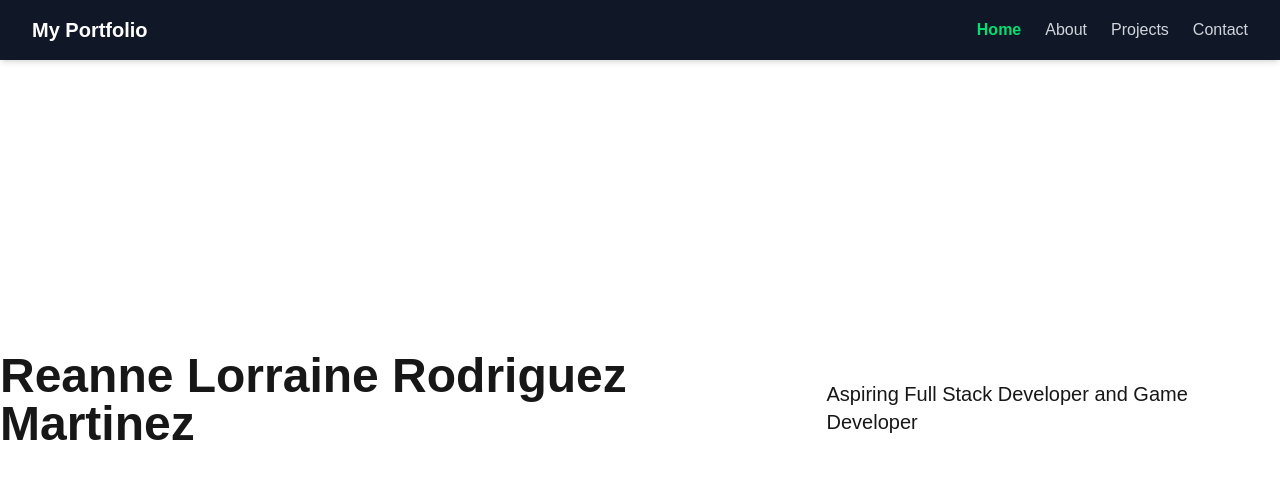
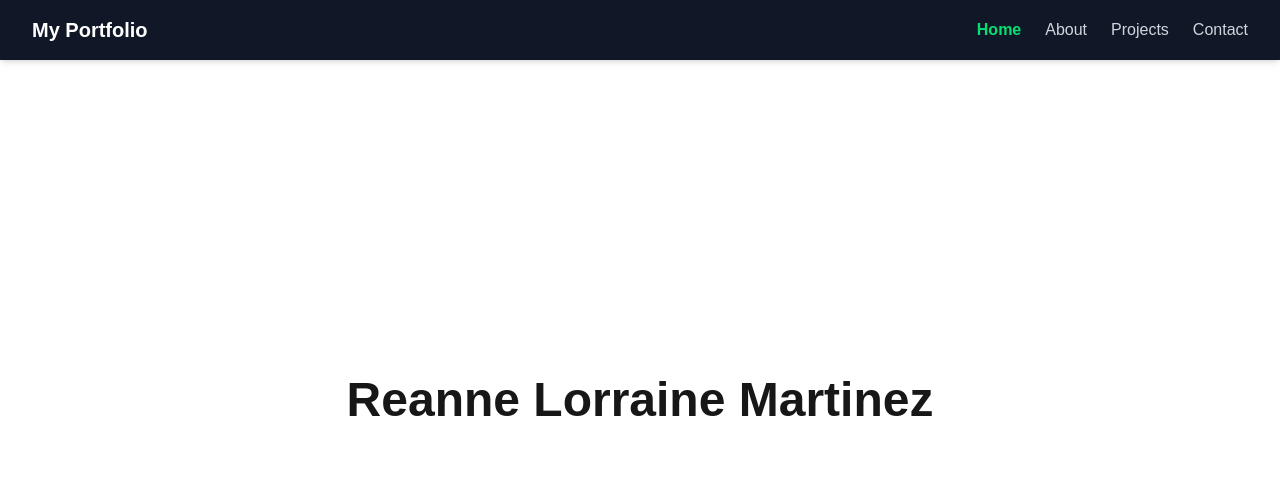
Before and after one commit to ZenorianDev/Portfolio, a Next.js app in the folder portfolio/: page / in a window 1280 px wide. Shown: the top 478 px of the page. Built offline with nearby package versions, Linux system fonts and the light colour scheme.

Commit message:
homesection

```diff
--- a/portfolio/components/homesection.tsx
+++ b/portfolio/components/homesection.tsx
@@ -1,8 +1,7 @@
 export default function HomeSection() {
   return (
     <section className="h-screen flex items-center justify-center">
-      <h1 className="text-5xl font-bold">Reanne Lorraine Rodriguez Martinez</h1>
-      <p className="text-xl mt-4">Aspiring Full Stack Developer and Game Developer</p>
+      <h1 className="text-5xl font-bold">Reanne Lorraine Martinez</h1>
     </section>
   );
 }
```
